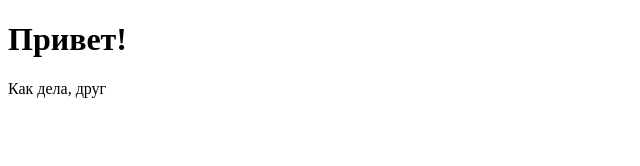
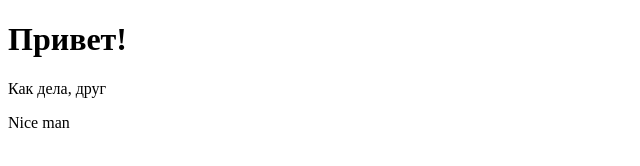
Before and after one commit to yourijkritevich/Domashka, a plain HTML site: page index.html in a window 1280 px wide. Shown: the full height of the page, 0-640 px from the left. Drawn offline with Linux system fonts and the light colour scheme.

Commit message:
continuation

```diff
--- a/index.html
+++ b/index.html
@@ -9,6 +9,6 @@
 <body>
     <h1>Привет!</h1>
     <p>Как дела, друг</p>
-
+    <p>Nice man</p>
 </body>
 </html>
```
